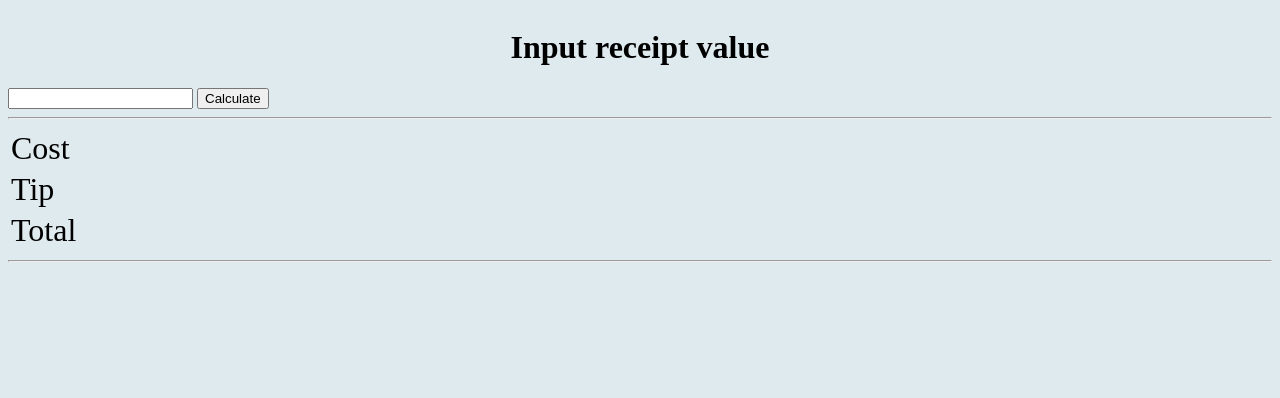
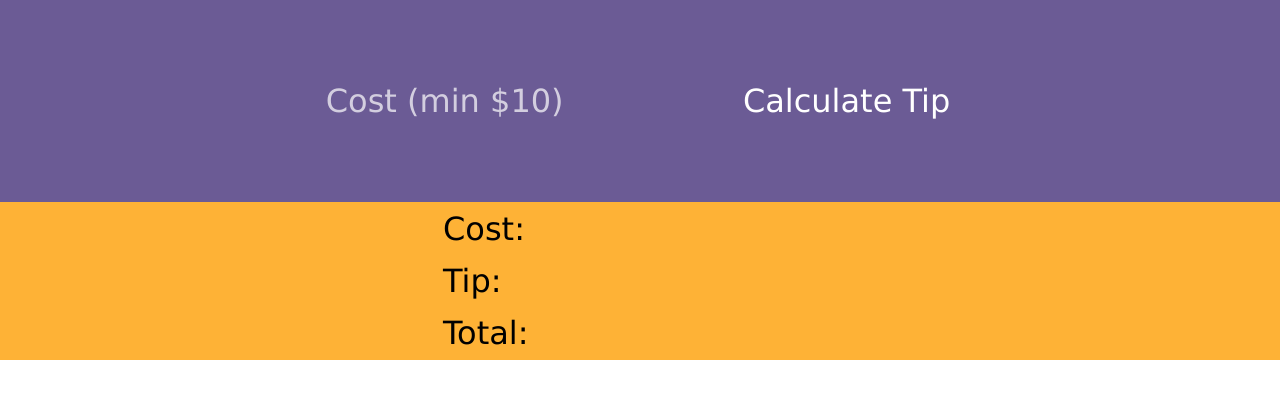
Before and after one commit to MatMath/tip, a plain HTML site: page index.html in a window 1280 px wide. Drawn offline with nearby package versions, Linux system fonts and the light colour scheme.

Commit message:
color palette

```diff
--- a/index.html
+++ b/index.html
@@ -4,38 +4,83 @@
   <meta charset="UTF-8">
   <meta name="viewport" content="width=device-width, initial-scale=1.0">
   <meta http-equiv="X-UA-Compatible" content="ie=edge">
+  <link rel="stylesheet" href="https://www.w3schools.com/w3css/4/w3.css">
   <title>Tip</title>
-  <STYLE type="text/css">
-    BODY {
-      background-color: #deeaee;
+  <style type="text/css">
+    body {}
+    div.calculator {
+      background: #6b5b95;
+      color: #ffffff;
+      display: flex;
+      font-size: xx-large;
+      flex-wrap: wrap;
+      flex-direction: row;
+      justify-content: space-around;
     }
-    DIV.titleSection {
+    div.calculator div {
+      display: flex;
+      flex-wrap: wrap;
+      flex-direction: row;
+      justify-content: space-around;
+    }
+    div.calculator form {
+      display: block;
+      line-height: 200px;
+    }
+    div.calculator button, input {
+      background-color:rgba(0, 0, 0, 0);
+      color: #ffffff;
+      border: none;
+      outline: none;
+    }
+
+    div.calculator input::placeholder {
+      color: white;
+      opacity: 0.7;
+    }
+    div.receipt {
+      background: #feb236;
       display: flex;
       justify-content: space-around;
     }
-    TABLE.summary {
+    div.receipt table {
       min-width: 400px;
       font-size: xx-large;
     }
-  </STYLE>
+    div.data {
+      background: #ff7b25;
+      display: flex;
+      justify-content: space-around;
+    }
+    div.data ul {
+      list-style-type: none;
+      margin: 0;
+      padding: 0;
+    }
+  </style>
 </head>
 <body>
-  <div class="titleSection"><h1>Input receipt value</h1></div>
-  <div id="summary"></div>
-  <div>
-    <input type="number" id="cost">
-    <button class="click-me" title="Calculate">Calculate</button>
+  <div class="calculator">
+    <div>
+      <form>
+        <input type="number" min="10" id="cost" placeholder="Cost (min $10)">
+        <button type="submit" class="click-me" title="Calculate Tip">
+          Calculate Tip
+        </button>
+      </form>
+    </div>
   </div>
-  <hr />
-  <table class="summary">
-    <tbody>
-      <tr><td>Cost</td><td id="costText"></td></tr>
-      <tr><td>Tip</td><td id="tipText"></td></tr>
-      <tr><td>Total</td><td id="totalText"></td></tr>
-    </tbody>
-  </table>
-  <hr />
-  <div id="resultList"></div>
+
+  <div class="receipt">
+    <table>
+      <tbody>
+        <tr><td>Cost:</td><td id="costText"></td></tr>
+        <tr><td>Tip:</td><td id="tipText"></td></tr>
+        <tr><td>Total:</td><td id="totalText"></td></tr>
+      </tbody>
+    </table>
+  </div>
+  <div id="resultList" class="data"></div>
 </body>
 <script type="text/javascript">
   const nbrReverse = (str) => Math.floor(parseFloat(`${str}.${str.split('').reverse().join('')}`)*100)/100;
```
